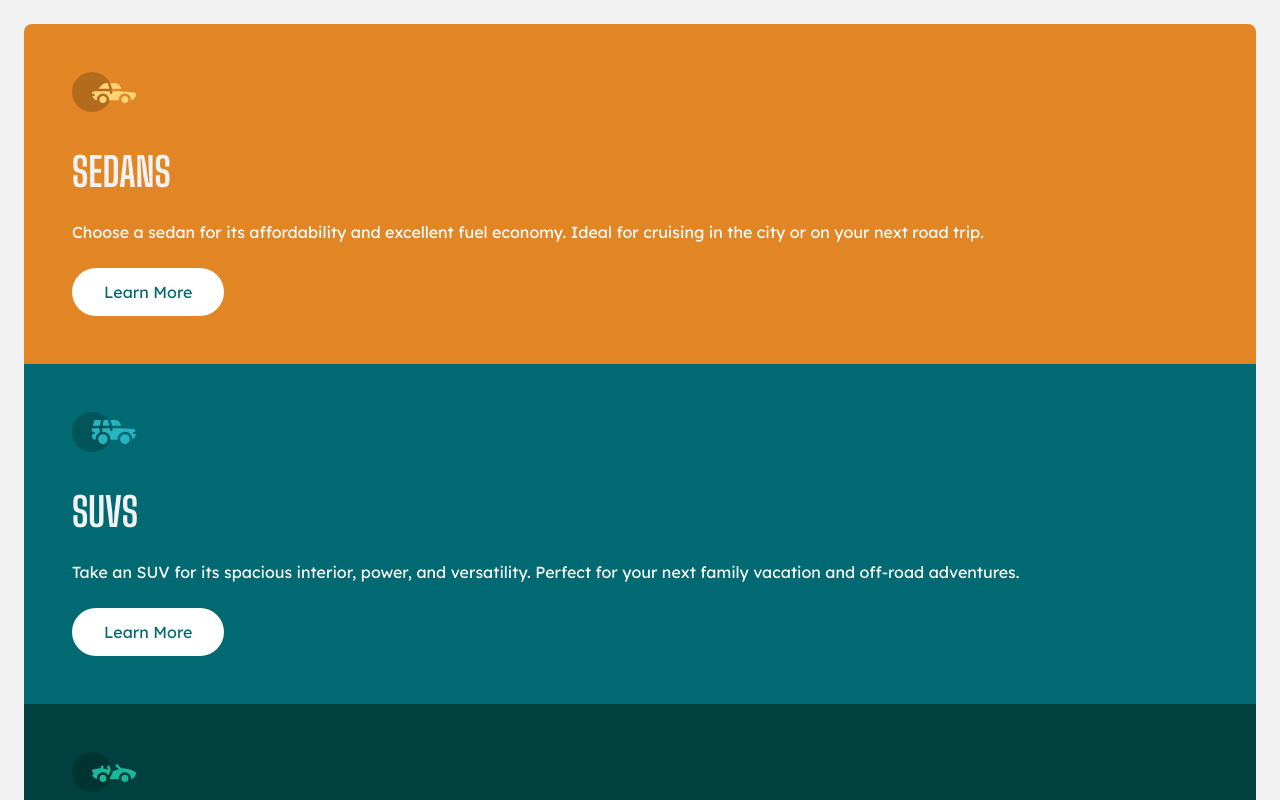
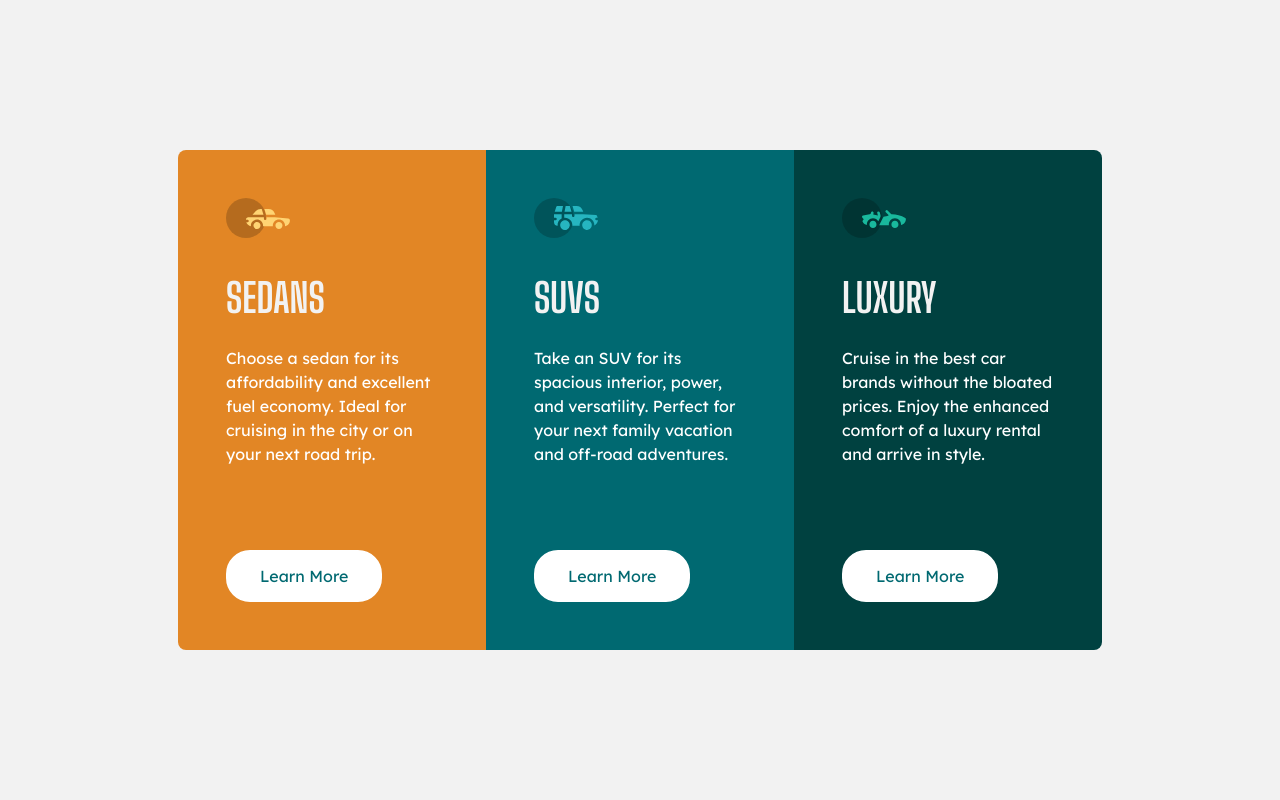
Before and after one commit to MarkusB2611/3-column-preview-card, a React (Vite) app: page / in a window 1280 px wide. Shown: the top 800 px of the page. Built offline with nearby package versions, Linux system fonts and the light colour scheme.

Commit message:
desktop adjustments

```diff
--- a/src/App.tsx
+++ b/src/App.tsx
@@ -20,10 +20,12 @@ const DATA = [
 
 function App() {
   return (
-    <main className="flex flex-col justify-center items-center p-6 text-white font-LexendDeca text-base">
-      {DATA.map((car) => (
-        <CarInformation key={car.name} car={car} />
-      ))}
+    <main>
+      <div className="flex flex-col sm:flex-row justify-center items-center p-6 text-white font-LexendDeca text-base sm:h-screen">
+        {DATA.map((car) => (
+          <CarInformation key={car.name} car={car} />
+        ))}
+      </div>
     </main>
   );
 }
--- a/src/components/car-information.tsx
+++ b/src/components/car-information.tsx
@@ -1,7 +1,7 @@
 const CarInformation = ({ car }: CarInformationProps) => {
   return (
     <div
-      className={`mx-6 w-full p-12 first:rounded-t-lg last:rounded-b-lg`}
+      className={`w-full sm:w-[19.25rem] p-12 first:rounded-t-lg last:rounded-b-lg sm:first:rounded-tr-none sm:first:rounded-l-lg sm:last:rounded-bl-none sm:last:rounded-r-lg`}
       style={{ background: car.color }}
     >
       <div className="mb-9">
@@ -10,8 +10,8 @@ const CarInformation = ({ car }: CarInformationProps) => {
       <h1 className="uppercase font-bigShouldersDisplay text-title mb-6 text-[#F2F2F2]">
         {car.name}
       </h1>
-      <p className="mb-6">{car.info}</p>
-      <button className="bg-white text-[#006971] px-8 py-3 rounded-3xl">
+      <p className="mb-6 sm:mb-[5.25rem]">{car.info}</p>
+      <button className="bg-white text-[#006971] px-8 py-3 rounded-3xl hover:bg-transparent hover:text-white border-2 border-white">
         Learn More
       </button>
     </div>
```
